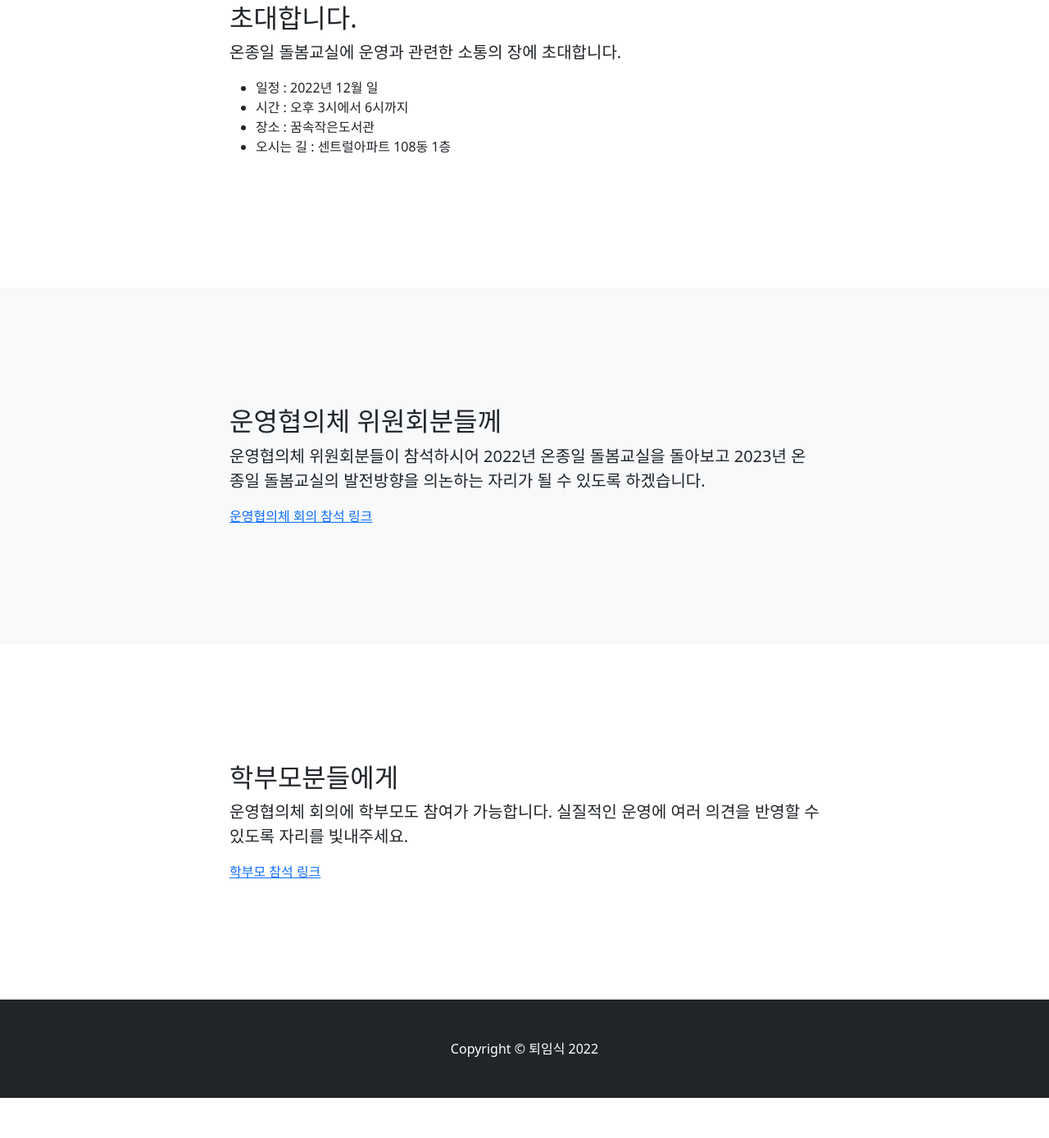
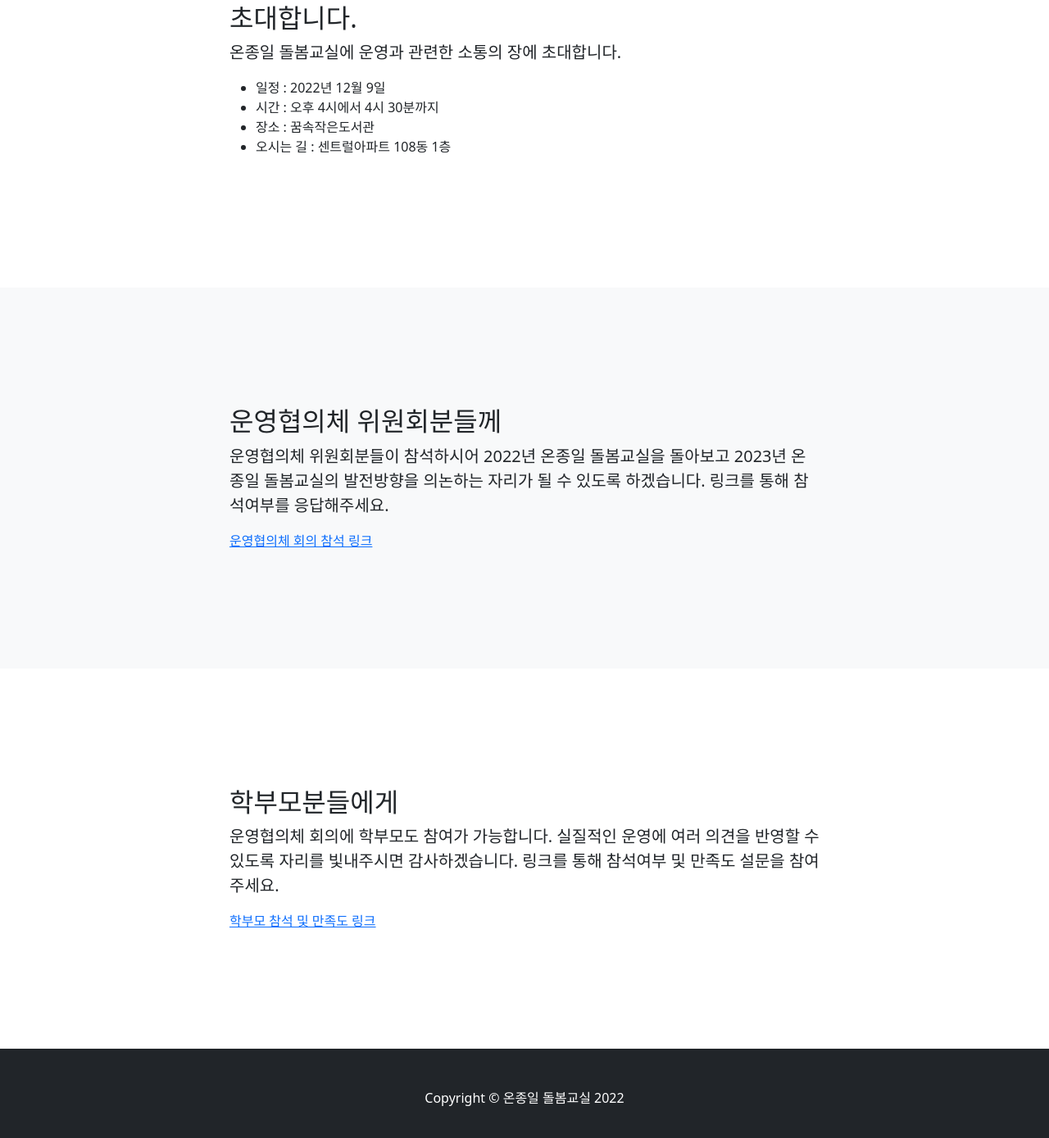
Before and after one commit to 6414lee/6414lee.github.io, a plain HTML site: page index.html in a window 1280 px wide. Shown: the part 539-1928 px from the top of the page at 82% size. Before the commit the page ends 1879 px from the top, so only its background shows below. Drawn offline with nearby package versions, Linux system fonts and the light colour scheme.

Commit message:
Update index.html

```diff
--- a/index.html
+++ b/index.html
@@ -29,7 +29,7 @@
         <header class="bg-primary bg-gradient text-white">
             <div class="container px-4 text-center">
                 <h1 class="fw-bolder">온종일 돌봄교실 운영협의체 회의 초대장</h1>
-                <p class="lead">12월 일 꿈속작은도서관에서 온종일 돌봄교실과 관련한 소통의 장이 있습니다.</p>
+                <p class="lead">12월 9일 꿈속작은도서관에서 온종일 돌봄교실과 관련한 소통의 장이 있습니다.</p>
                 <a class="btn btn-lg btn-light" href="#about">내용 보기</a>
             </div>
         </header>
@@ -41,8 +41,8 @@
                         <h2>초대합니다.</h2>
                         <p class="lead">온종일 돌봄교실에 운영과 관련한 소통의 장에 초대합니다.</p>
                         <ul>
-                            <li>일정 : 2022년 12월 일</li>
-                            <li>시간 : 오후 3시에서 6시까지</li>
+                            <li>일정 : 2022년 12월 9일</li>
+                            <li>시간 : 오후 4시에서 4시 30분까지</li>
                             <li>장소 : 꿈속작은도서관</li>
                             <li>오시는 길 : 센트럴아파트 108동 1층</li>
                         </ul>
@@ -56,7 +56,7 @@
                 <div class="row gx-4 justify-content-center">
                     <div class="col-lg-8">
                         <h2>운영협의체 위원회분들께</h2>
-                        <p class="lead"> 운영협의체 위원회분들이 참석하시어 2022년 온종일 돌봄교실을 돌아보고 2023년 온종일 돌봄교실의 발전방향을 의논하는 자리가 될 수 있도록 하겠습니다.</p>
+                        <p class="lead"> 운영협의체 위원회분들이 참석하시어 2022년 온종일 돌봄교실을 돌아보고 2023년 온종일 돌봄교실의 발전방향을 의논하는 자리가 될 수 있도록 하겠습니다. 링크를 통해 참석여부를 응답해주세요. </p>
                         <a href="https://forms.gle/jiV7BSV8qe1Aacqe8">운영협의체 회의 참석 링크</a>
                     </div>
                 </div>
@@ -68,15 +68,15 @@
                 <div class="row gx-4 justify-content-center">
                     <div class="col-lg-8">
                         <h2>학부모분들에게</h2>
-                        <p class="lead"> 운영협의체 회의에 학부모도 참여가 가능합니다. 실질적인 운영에 여러 의견을 반영할 수 있도록 자리를 빛내주세요.</p>
-                        <a href="https://forms.gle/9Zp4atoCydkucBM56">학부모 참석 링크</a>
+                        <p class="lead"> 운영협의체 회의에 학부모도 참여가 가능합니다. 실질적인 운영에 여러 의견을 반영할 수 있도록 자리를 빛내주시면 감사하겠습니다. 링크를 통해 참석여부 및 만족도 설문을 참여주세요. </p>
+                        <a href="https://forms.gle/9Zp4atoCydkucBM56">학부모 참석 및 만족도 링크</a>
                     </div>
                 </div>
             </div>
         </section>
         <!-- Footer-->
         <footer class="py-5 bg-dark">
-            <div class="container px-4"><p class="m-0 text-center text-white">Copyright &copy; 퇴임식 2022</p></div>
+            <div class="container px-4"><p class="m-0 text-center text-white">Copyright &copy; 온종일 돌봄교실 2022</p></div>
         </footer>
         <!-- Bootstrap core JS-->
         <script src="https://cdn.jsdelivr.net/npm/bootstrap@5.1.3/dist/js/bootstrap.bundle.min.js"></script>
```
